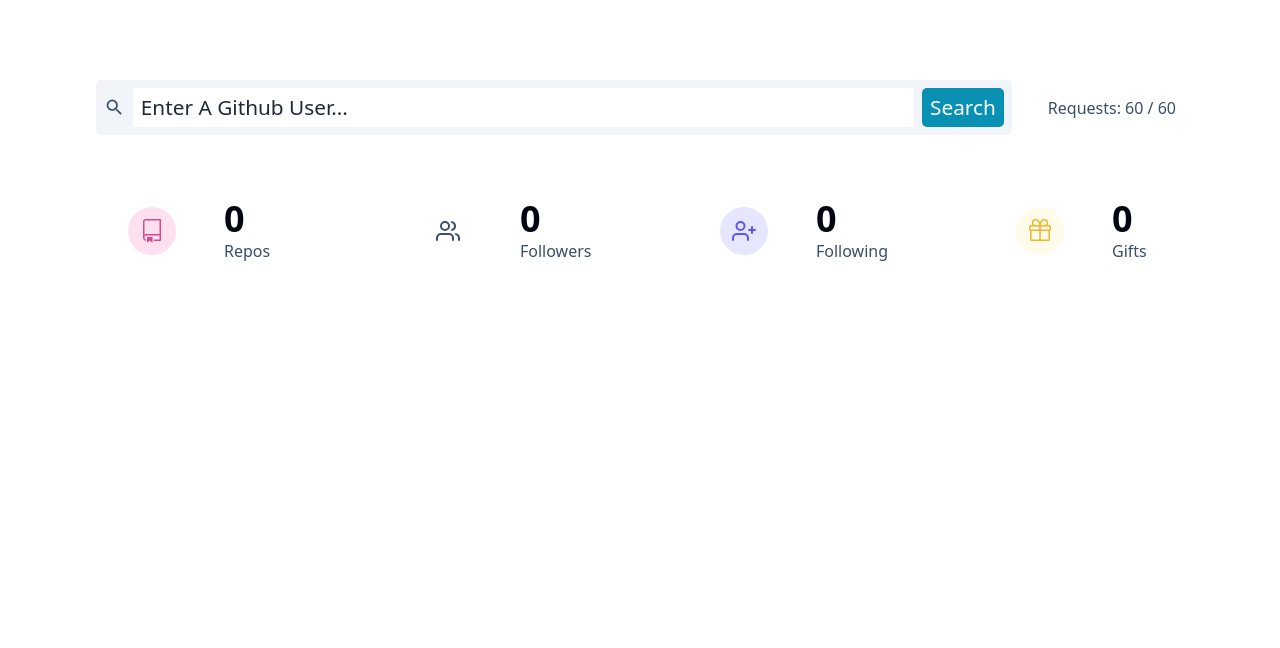
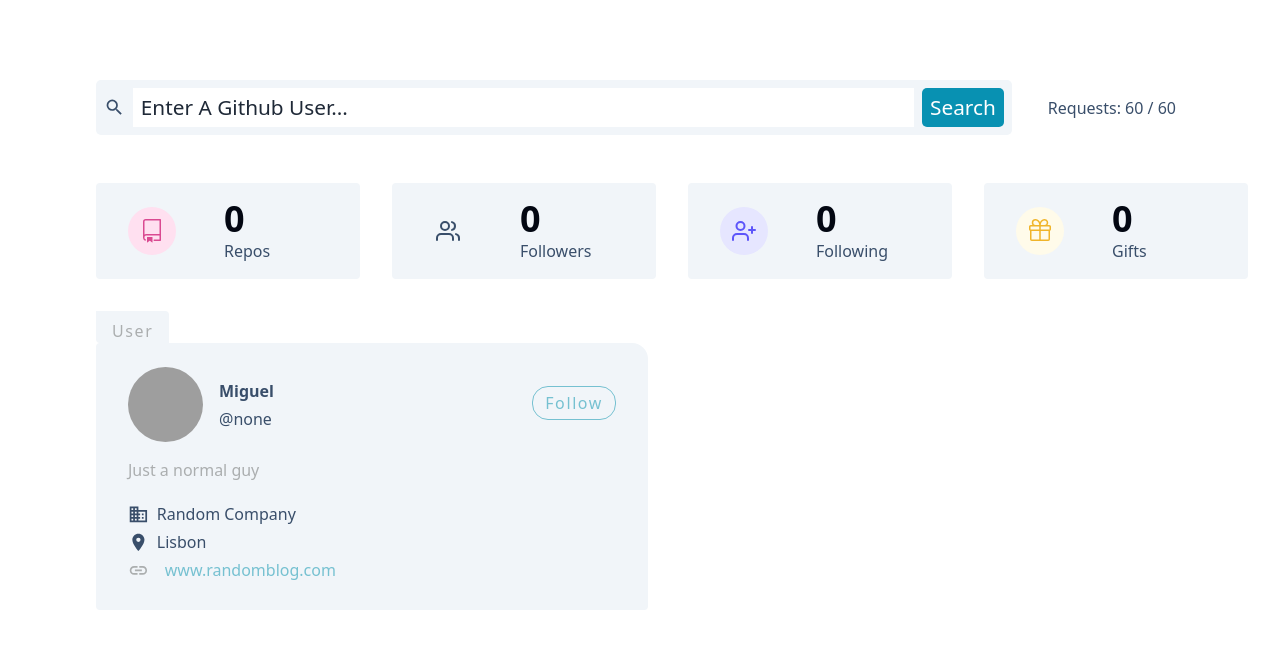
Before and after one commit to CR7sewey/Github_Users-React_ts, a React (Vite) app: page / in a window 1280 px wide. Shown: the top 648 px of the page. Built offline with nearby package versions, Linux system fonts and the light colour scheme; grey boxes are pictures that could not be loaded.

Commit message:
User: partial development - 1

```diff
--- /dev/null
+++ b/src/components/User.tsx
@@ -0,0 +1,42 @@
+import { useState } from "react";
+import mockUser from "../utils/mockData/userData";
+import { MdBusiness, MdLocationOn, MdLink } from "react-icons/md";
+
+export const User = () => {
+  const [user, setUser] = useState(mockUser);
+  console.log(user);
+  return (
+    <section className="section">
+      <section className="section-center pt-8 grid gap-x-12 gap-y-8 md:grid-cols-2">
+        <article className="card">
+          <header>
+            <img
+              src={user.avatar_url}
+              alt={user.name}
+              className="hover:w-32 hover:h-32"
+            />
+            <div>
+              <h4 className="font-bold">{user.name}</h4>
+              <p>@{user.twitter_username || "miguel"}</p>
+            </div>
+            <a href={user.html_url}>Follow</a>
+          </header>
+          <p className="bio mb-5">{user.bio}</p>
+          <div className="links">
+            <p>
+              <MdBusiness /> {user.company || "No Company"}
+            </p>
+            <p>
+              <MdLocationOn />
+              {user.location || "Earth"}
+            </p>
+            <a href={`https://${user.blog}`}>
+              <MdLink />
+              {user.blog || "No blog"}
+            </a>
+          </div>
+        </article>
+      </section>
+    </section>
+  );
+};
--- a/src/index.css
+++ b/src/index.css
@@ -147,9 +147,9 @@
   }
 
   .info .item {
-    border-radius: var(--radius);
+    border-radius: 0.25rem;
     padding: 1rem 2rem;
-    background: var(--clr-white);
+    background: rgb(241 245 249);
     display: grid;
     grid-template-columns: auto 1fr;
     column-gap: 3rem;
@@ -194,4 +194,93 @@
     background: #fffbea;
     color: #f0b429;
   }
+
+  .card {
+    background-color: rgb(241 245 249);
+    padding: 1.5rem 2rem;
+    border-top-left-radius: 0.25rem;
+    border-bottom-left-radius: 0.25rem;
+    border-bottom-right-radius: 0.25rem;
+    position: relative;
+  }
+
+  .card::before {
+    content: "user";
+    position: absolute;
+    top: 0;
+    left: 0;
+    transform: translateY(-100%);
+    background: rgb(241 245 249);
+    color: rgb(171, 174, 175);
+    border-top-right-radius: 0.25rem;
+    border-bottom-left-radius: 0.25rem;
+    text-transform: capitalize;
+    padding: 0.5rem 1rem 0 1rem;
+    letter-spacing: 0.1rem;
+    font-size: 1rem;
+  }
+
+  .card header {
+    display: grid;
+    grid-template-columns: auto 1fr auto;
+    align-items: center;
+    column-gap: 1rem;
+    margin-bottom: 1rem;
+  }
+
+  .card header img {
+    width: 75px;
+    height: 75px;
+    border-radius: 50%;
+  }
+  .card header h4 {
+    margin-bottom: 0.25rem;
+  }
+  .card header p {
+    margin-bottom: 0;
+  }
+
+  .card header a {
+    color: #76c1d1;
+    border: 1px solid #76c1d1;
+    padding: 0.25rem 0.75rem;
+    border-radius: 1rem;
+    text-transform: capitalize;
+    letter-spacing: 0.1rem;
+    transition: all 0.3s linear;
+    cursor: pointer;
+  }
+
+  .card header a:hover {
+    background: #76c1d1;
+    color: #fff;
+  }
+
+  .card .bio {
+    color: rgb(171, 174, 175);
+  }
+
+  .card .links p,
+  a {
+    margin-bottom: 0.25rem;
+    display: flex;
+    align-items: center;
+    gap: 0.5rem;
+  }
+
+  .card .links a svg {
+    margin-right: 0.5rem;
+    font-size: 1.3rem;
+  }
+
+  .card .links a {
+    color: #76c1d1;
+    transition: all 0.3s linear;
+  }
+  .card .links a svg {
+    color: rgb(171, 174, 175);
+  }
+  .card .links a svg:hover {
+    color: #76c1d1;
+  }
 }
--- a/src/pages/Dashboard.tsx
+++ b/src/pages/Dashboard.tsx
@@ -1,6 +1,7 @@
 import React from "react";
 import { NavSearch } from "../components/NavSearch";
 import { UserInformations } from "../components/UserInformations";
+import { User } from "../components/User";
 
 export const Dashboard = () => {
   return (
@@ -8,6 +9,7 @@ export const Dashboard = () => {
       <div>
         <NavSearch />
         <UserInformations />
+        <User />
       </div>
     </main>
   );
--- /dev/null
+++ b/src/utils/mockData/userData.tsx
@@ -0,0 +1,34 @@
+export default {
+  login: "CR7sewey",
+  id: 42133389,
+  node_id: "MDQ6VXNlcjQyMTMzMzg5",
+  avatar_url: "https://avatars.githubusercontent.com/u/123294825?v=4",
+  gravatar_id: "",
+  url: "https://api.github.com/users/CR7sewey",
+  html_url: "https://github.com/CR7sewey",
+  followers_url: "https://api.github.com/users/CR7sewey/followers",
+  following_url: "https://api.github.com/users/CR7sewey/following{/other_user}",
+  gists_url: "https://api.github.com/users/CR7sewey/gists{/gist_id}",
+  starred_url: "https://api.github.com/users/CR7sewey/starred{/owner}{/repo}",
+  subscriptions_url: "https://api.github.com/users/CR7sewey/subscriptions",
+  organizations_url: "https://api.github.com/users/CR7sewey/orgs",
+  repos_url: "https://api.github.com/users/CR7sewey/repos",
+  events_url: "https://api.github.com/users/CR7sewey/events{/privacy}",
+  received_events_url: "https://api.github.com/users/CR7sewey/received_events",
+  type: "User",
+  site_admin: false,
+  name: "Miguel",
+  company: "Random Company",
+  blog: "www.randomblog.com",
+  location: "Lisbon",
+  email: null,
+  hireable: null,
+  bio: "Just a normal guy",
+  twitter_username: "none",
+  public_repos: 152,
+  public_gists: 0,
+  followers: 1495,
+  following: 0,
+  created_at: "2018-08-06T06:48:23Z",
+  updated_at: "2020-07-08T05:01:32Z",
+};
```
Also changed, not shown: 1 other file (tests, documents, lock files or other folders).
